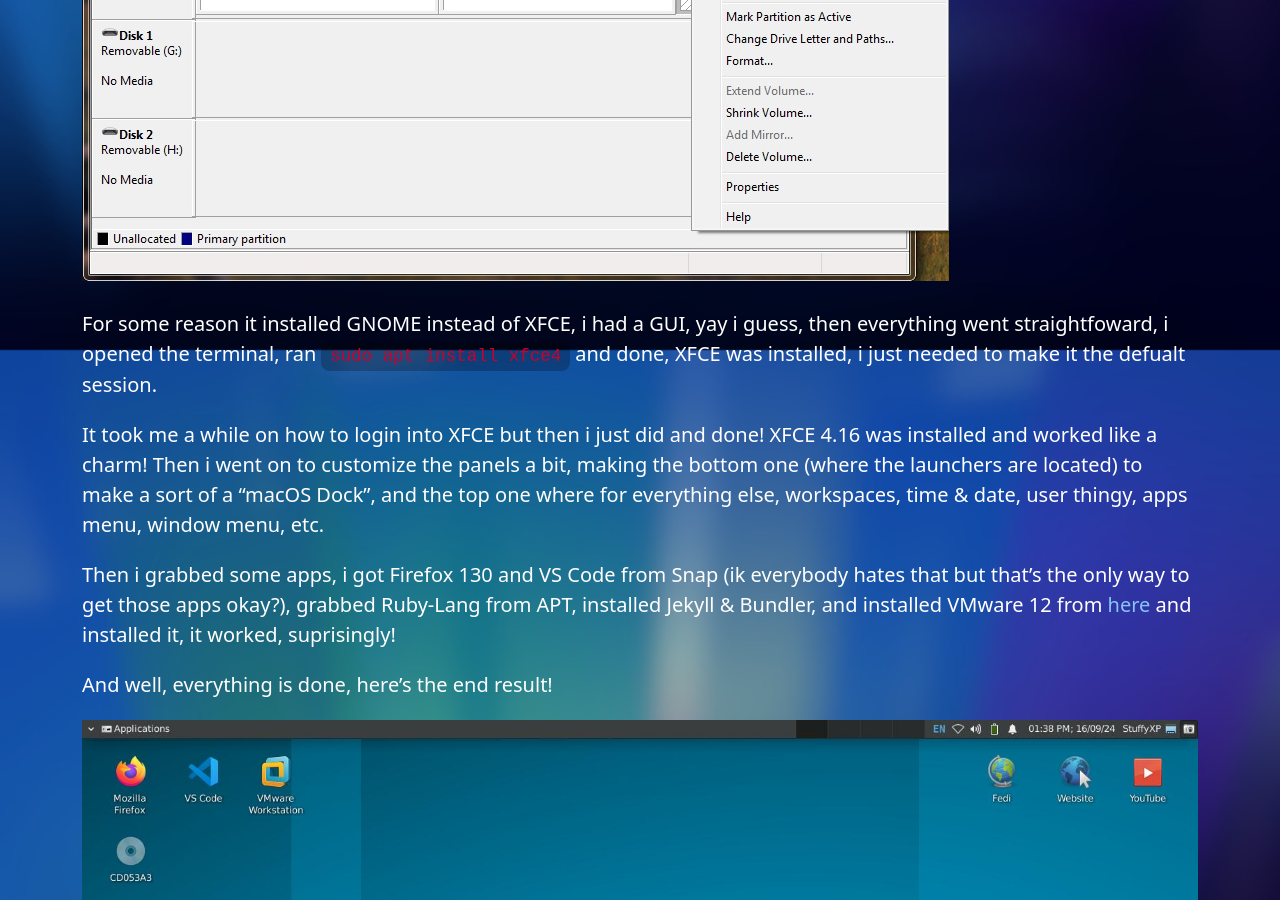
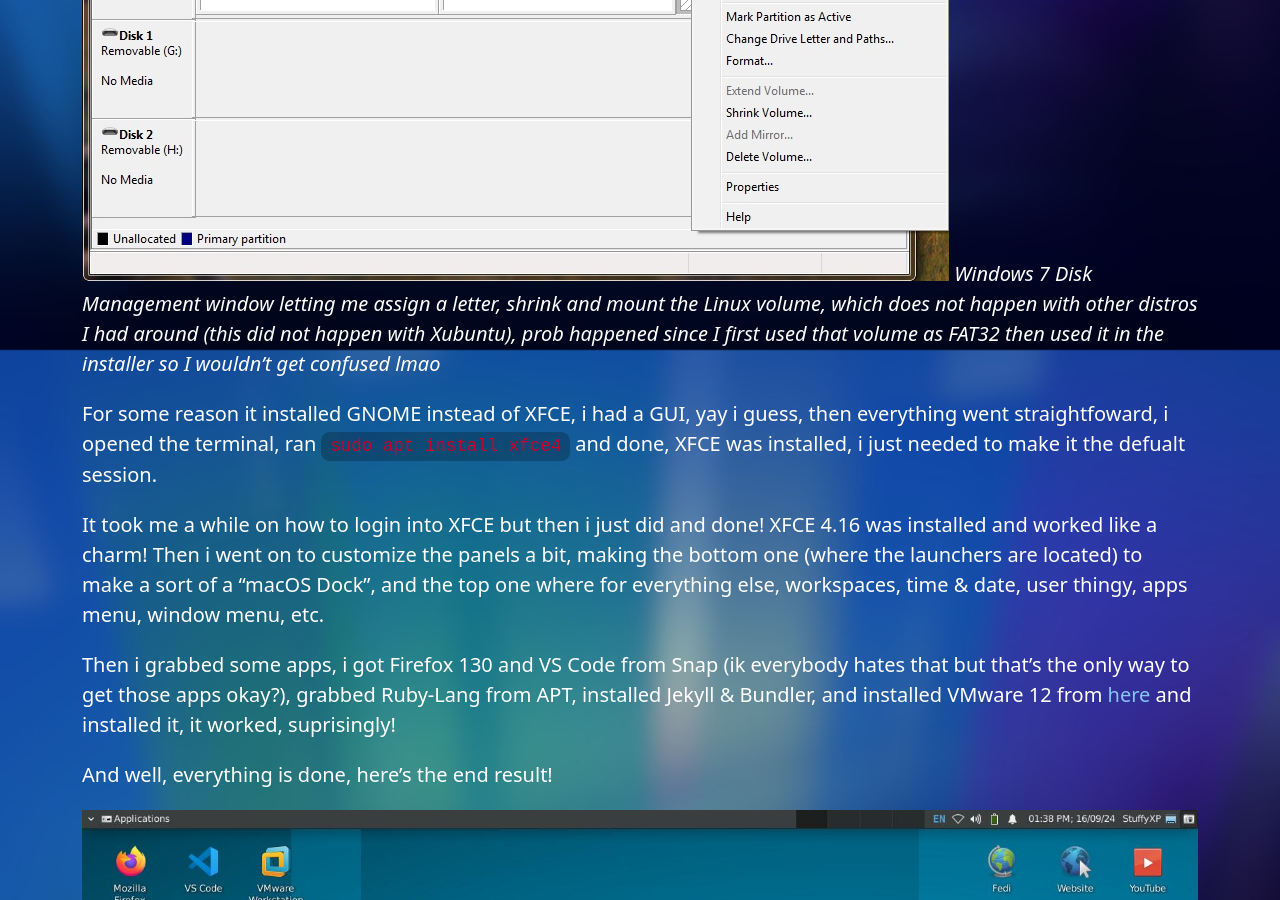
Before and after one commit to stuffyxp/stuffyxp.github.io, a Jekyll site: the page built from blog/_posts/2024-09-16-the-ubuntu-server-setup-experience.md, in a window 1280 px wide and 900 px high, scrolled down 2530 px. Built offline with Jekyll 4.4.1, drawn with Linux system fonts in a browser that asks for light colours; some web fonts are replaced.

Commit message:
Update 2024-09-16-the-ubuntu-server-setup-experience.md
Add description to WinPic.JPG

```diff
--- a/blog/_posts/2024-09-16-the-ubuntu-server-setup-experience.md
+++ b/blog/_posts/2024-09-16-the-ubuntu-server-setup-experience.md
@@ -45,6 +45,7 @@
 Then, after a restart (since i wanted to do show something funny on Windows, the pic below is what i wanted to show), then i rebooted back into Ubuntu and... i got what i wanted... almost.
 
 ![](/blog/img/2024-09-16/winpic.jpg){: style="max-width: 100%; height: auto;"}
+*Windows 7 Disk Management window letting me assign a letter, shrink and mount the Linux volume, which does not happen with other distros I had around (this did not happen with Xubuntu), prob happened since I first used that volume as FAT32 then used it in the installer so I wouldn't get confused lmao*
 
 For some reason it installed GNOME instead of XFCE, i had a GUI, yay i guess, then everything went straightfoward, i opened the terminal, ran `sudo apt install xfce4` and done, XFCE was installed, i just needed to make it the defualt session.
 
```
